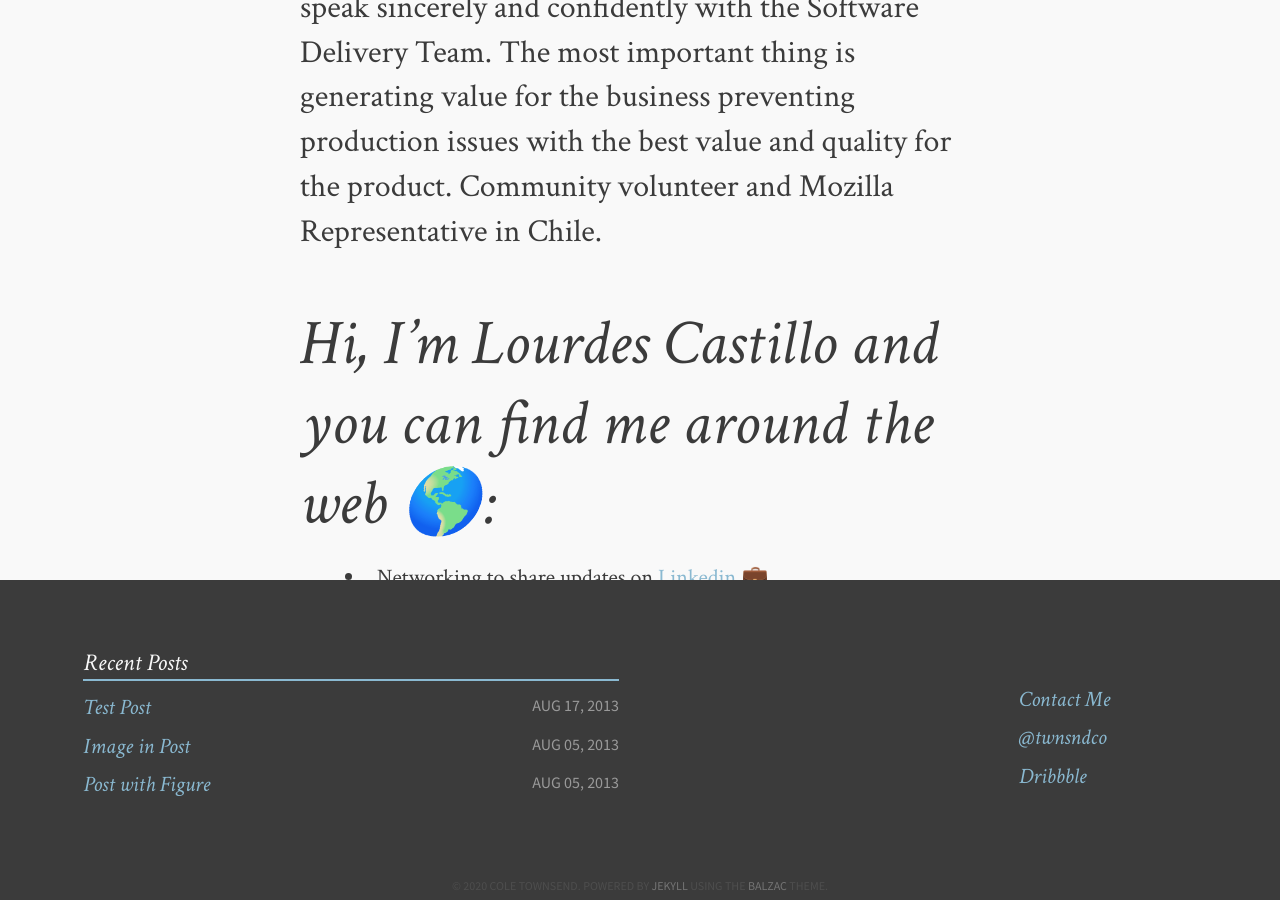
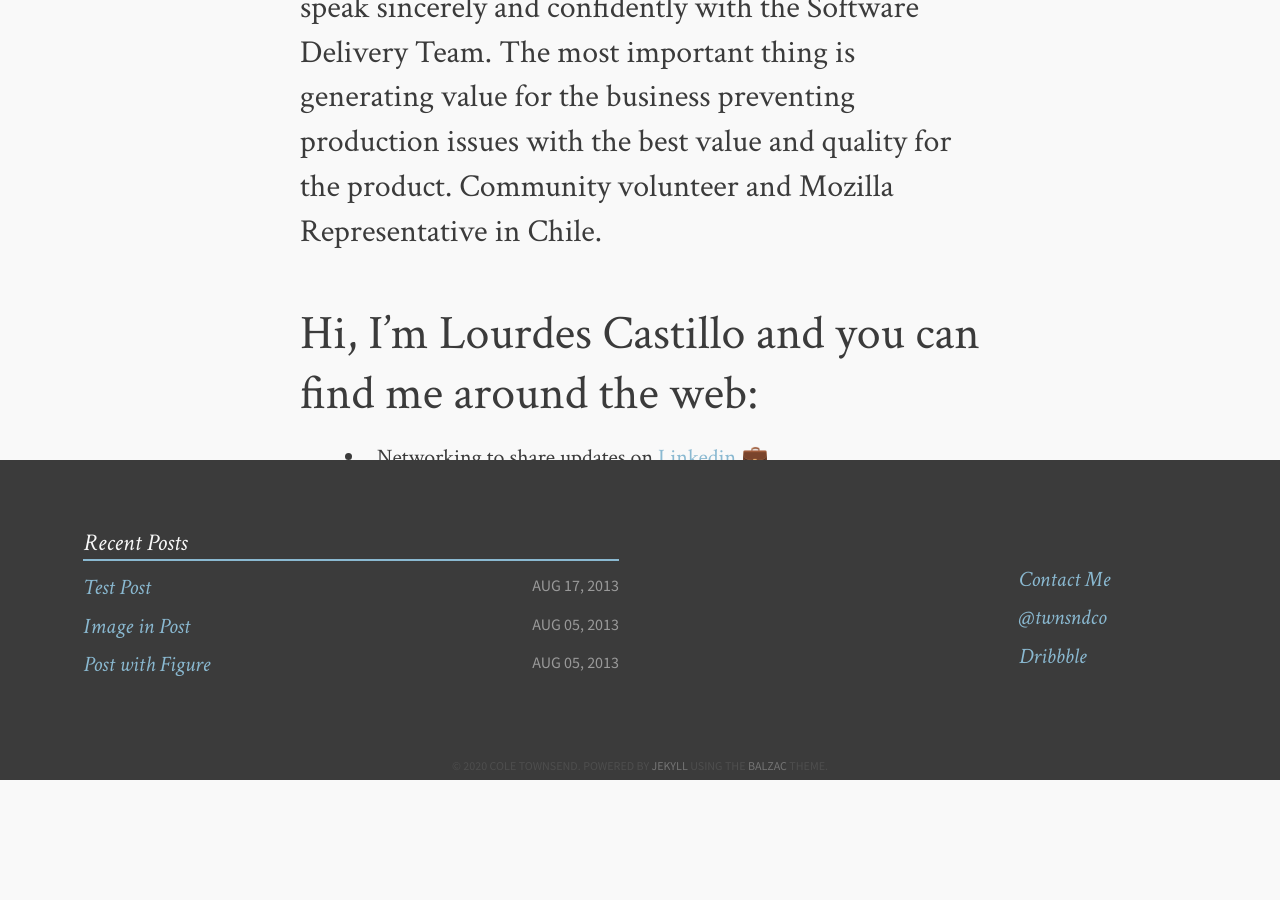
Before and after one commit to lourcastillo/lourcastillo.github.io, a Jekyll site: the page built from about.md, in a window 1280 px wide and 900 px high, scrolled down 894 px. Built offline with Jekyll 4.4.1, drawn with Linux system fonts in a browser that asks for light colours; comment, search, counter and statistics services are not loaded; after the commit the page ends 1674 px from its top, so only the background shows below that.

```diff
--- a/about.md
+++ b/about.md
@@ -8,7 +8,7 @@ image:
   feature: newllca.png
 ---
 
-# Hi, I'm Lourdes Castillo and you can find me around the web 🌎:
+## Hi, I'm Lourdes Castillo and you can find me around the web:
 - Networking to share updates on <a href="https://www.linkedin.com/in/lourcastillo/">Linkedin</a> 💼
 - Twitter <a href="https://www.twitter.com/lourcastle"> lourcastle</a> 💬
 - Instagram <a href="https://www.instagram.com/lourcastillo"> lourcastillo</a> 🎀
```
